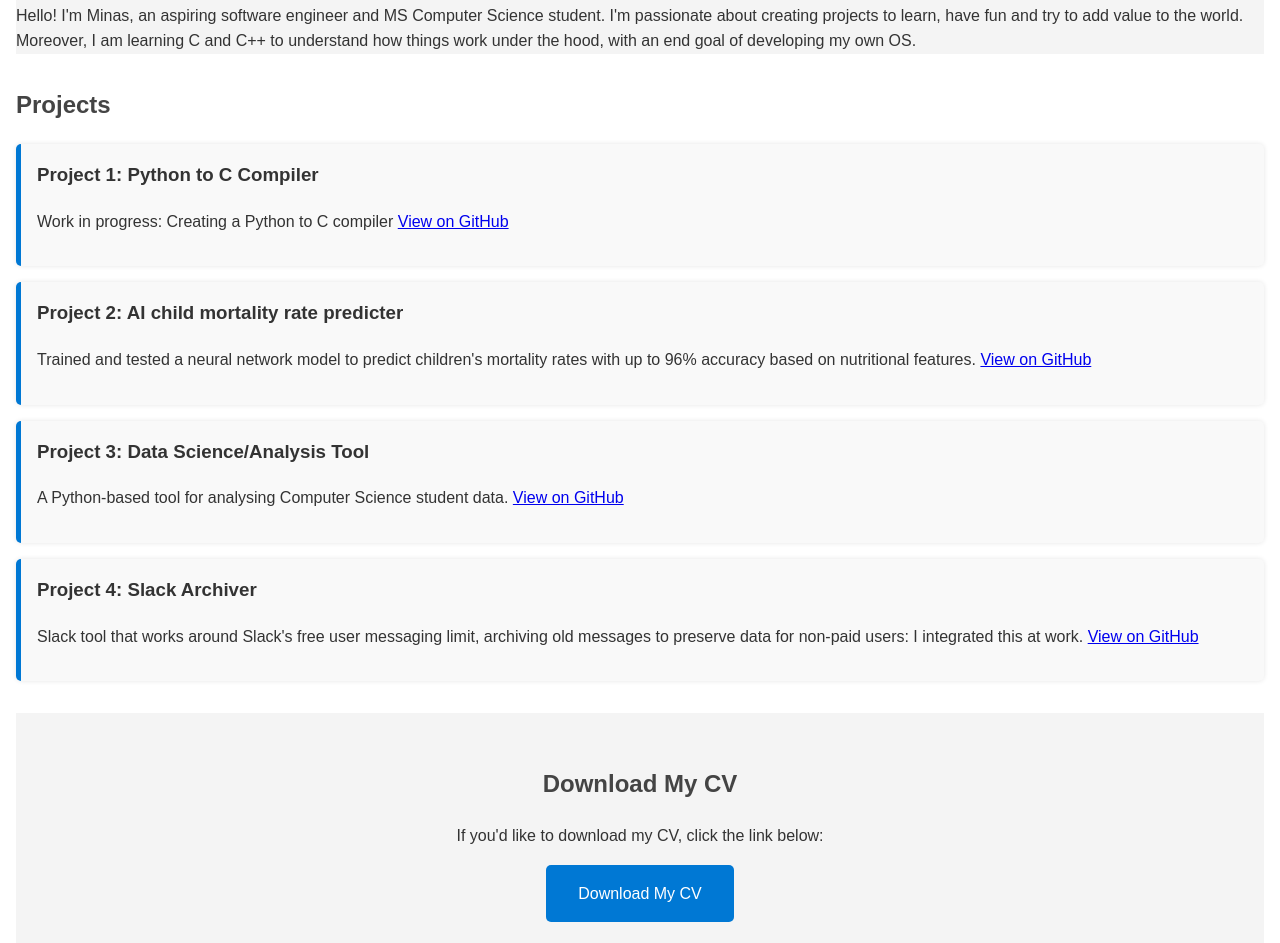
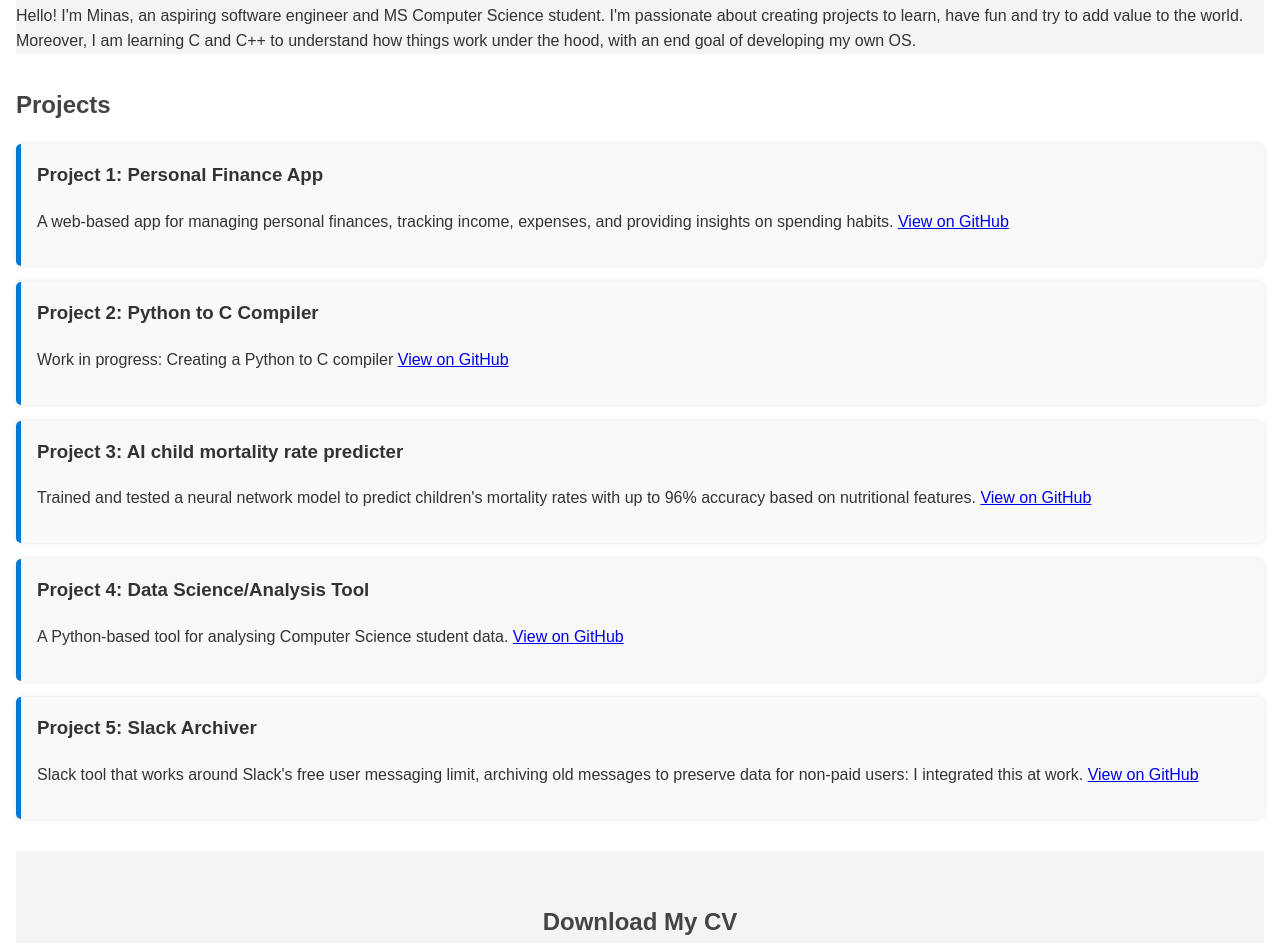
Before and after one commit to aghopianm/portfolio-website, a plain HTML site: page index.html in a window 1280 px wide. Shown: the part 435-1378 px from the top of the page. Drawn offline with Linux system fonts and the light colour scheme.

Commit message:
added one more project

```diff
--- a/index.html
+++ b/index.html
@@ -38,27 +38,34 @@
     <section id="projects">
       <h2>Projects</h2>
       <div class="project">
-        <h3>Project 1: Python to C Compiler</h3>
+        <h3>Project 1: Personal Finance App</h3>
+        <p>A web-based app for managing personal finances, tracking income, expenses, and providing insights on spending habits.
+          <a href="https://github.com/aghopianm/personal-finance-app" target="_blank">View on GitHub</a>
+        </p>
+      </div>
+
+      <div class="project">
+        <h3>Project 2: Python to C Compiler</h3>
         <p>Work in progress: Creating a Python to C compiler
           <a href="https://github.com/aghopianm/C-Compiler" target="_blank">View on GitHub</a>
         </p>
       </div>
 
       <div class="project">
-        <h3>Project 2: AI child mortality rate predicter</h3>
+        <h3>Project 3: AI child mortality rate predicter</h3>
         <p>Trained and tested a neural network model to predict children's mortality rates with up to 96% accuracy based on nutritional features.
           <a href="https://github.com/aghopianm/Child-Mortality-AI-" target="_blank">View on GitHub</a>
         </p>
       </div>
 
       <div class="project">
-        <h3>Project 3: Data Science/Analysis Tool</h3>
+        <h3>Project 4: Data Science/Analysis Tool</h3>
         <p>A Python-based tool for analysing Computer Science student data.
           <a href="https://github.com/aghopianm/DataScience-ComputerScienceStudents" target="_blank">View on GitHub</a>
         </p>
       </div>
       <div class="project">
-        <h3>Project 4: Slack Archiver</h3>
+        <h3>Project 5: Slack Archiver</h3>
         <p>Slack tool that works around Slack's free user messaging limit, archiving old messages to preserve data for non-paid users: I integrated this at work.
           <a href="https://github.com/aghopianm/Slack-Archiver-2.0" target="_blank">View on GitHub</a>
         </p>
```
Also changed, not shown: background-image.png (deleted), 1 other file.
